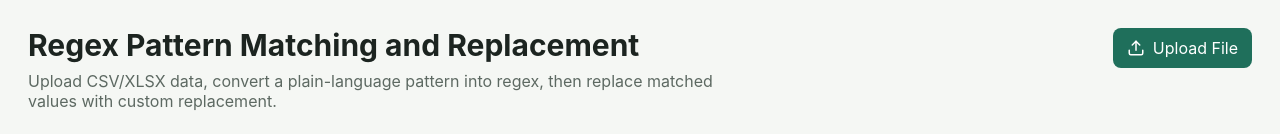
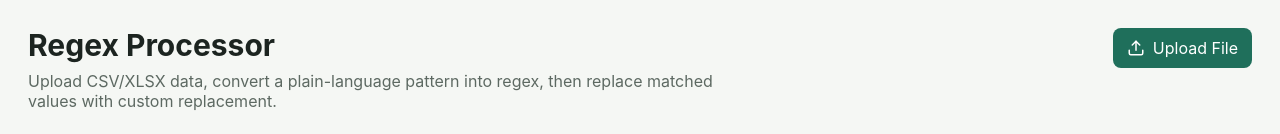
Before and after one commit to zxy0305/Regex-Pattern-Matching-and-Replacement, a React (Vite) app in the folder frontend/: page / in a window 1280 px wide. Shown: the top 134 px of the page. Built offline with nearby package versions, Linux system fonts and the light colour scheme; no server answers.

Commit message:
Update product name

```diff
--- a/frontend/index.html
+++ b/frontend/index.html
@@ -3,7 +3,7 @@
   <head>
     <meta charset="UTF-8" />
     <meta name="viewport" content="width=device-width, initial-scale=1.0" />
-    <title>Regex Pattern Matching and Replacement</title>
+    <title>Regex Processor</title>
   </head>
   <body>
     <div id="root"></div>
--- a/frontend/src/App.tsx
+++ b/frontend/src/App.tsx
@@ -148,7 +148,7 @@ function App() {
     <main className="app">
       <header className="topbar">
         <div>
-          <h1>Regex Pattern Matching and Replacement</h1>
+          <h1>Regex Processor</h1>
           <p>Upload CSV/XLSX data, convert a plain-language pattern into regex, then replace matched values with custom replacement.</p>
         </div>
         <label className="uploadButton">
```
